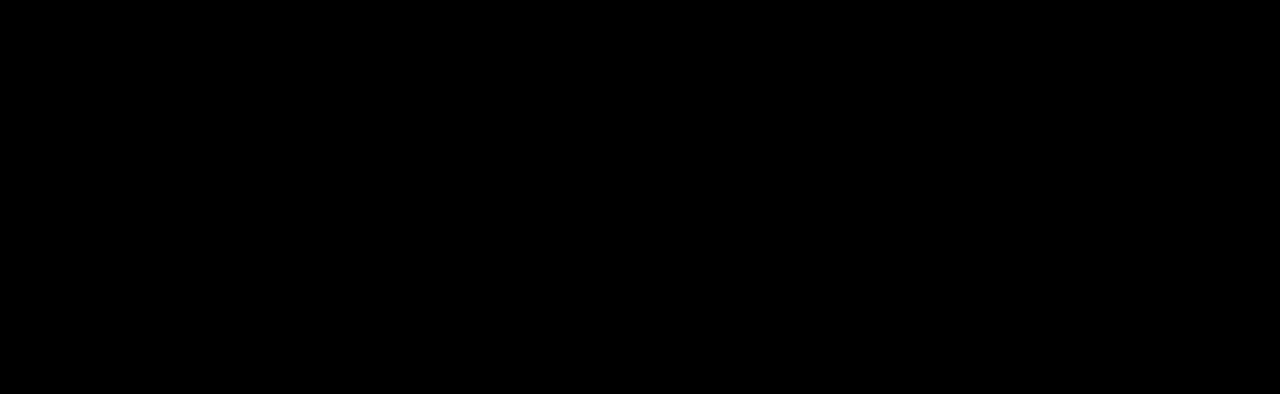
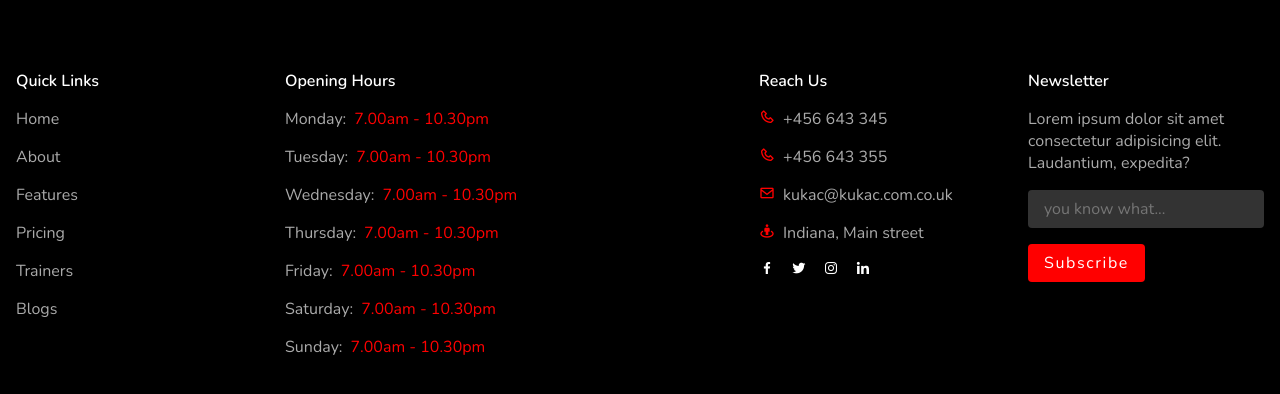
Before and after one commit to xdevtomix/mr-fitness, a React (Vite) app: page / in a window 1280 px wide. Shown: the part 5765-6159 px from the top of the page. Before the commit the page ends 5707 px from the top, so only its background shows below. Built offline with nearby package versions, Linux system fonts and the light colour scheme.

Commit message:
footer work 1

```diff
--- a/src/App.jsx
+++ b/src/App.jsx
@@ -9,6 +9,7 @@ import Trainers from "./components/Trainers";
 import Banner from "./components/Banner";
 import Testimonials from "./components/Testimonials";
 import Blogs from "./components/Blogs";
+import Footer from "./components/Footer";
 
 export default function App() {
   return (
@@ -23,6 +24,7 @@ export default function App() {
         <Banner />
         <Testimonials />
         <Blogs />
+        <Footer />
       </Container>
     </StyleSheetManager>
   )
--- /dev/null
+++ b/src/components/Footer.jsx
@@ -0,0 +1,246 @@
+import styled from "styled-components";
+
+export default function Footer() {
+    return (
+        <Container data-component="footer">
+            <GridContainer>
+
+                <div>
+                    <h5>Quick Links</h5>
+                    <ul>
+                        <li>Home</li>
+                        <li>About</li>
+                        <li>Features</li>
+                        <li>Pricing</li>
+                        <li>Trainers</li>
+                        <li>Blogs</li>
+                    </ul>
+                </div>
+
+                <div>
+                    <h5>Opening Hours</h5>
+                    <ul>
+                        <li>
+                            <span>Monday:</span><span>7.00am - 10.30pm</span>
+                        </li>
+                        <li>
+                            <span>Tuesday:</span><span>7.00am - 10.30pm</span>
+                        </li>
+                        <li>
+                            <span>Wednesday:</span><span>7.00am - 10.30pm</span>
+                        </li>
+                        <li>
+                            <span>Thursday:</span><span>7.00am - 10.30pm</span>
+                        </li>
+                        <li>
+                            <span>Friday:</span><span>7.00am - 10.30pm</span>
+                        </li>
+                        <li>
+                            <span>Saturday:</span><span>7.00am - 10.30pm</span>
+                        </li>
+                        <li>
+                            <span>Sunday:</span><span>7.00am - 10.30pm</span>
+                        </li>
+                    </ul>
+                </div>
+
+                <div>
+                    <h5>Reach Us</h5>
+                    <ul>
+                        <li>
+                            <i className='bx bx-phone'></i><span>+456 643 345</span>
+                        </li>
+                        <li>
+                            <i className='bx bx-phone'></i><span>+456 643 355</span>
+                        </li>
+                        <li>
+                            <i className='bx bx-envelope' ></i><span>kukac@kukac.com.co.uk</span>
+                        </li>
+                        <li>
+                            <i className='bx bx-street-view' ></i><span>Indiana, Main street</span>
+                        </li>
+                        <li>
+                            <div>
+                                <i className='bx bxl-facebook' ></i>
+                                <i className='bx bxl-twitter' ></i>
+                                <i className='bx bxl-instagram' ></i>
+                                <i className='bx bxl-linkedin' ></i>
+                            </div>
+                        </li>
+                    </ul>
+                </div>
+
+                <div>
+                    <h5>Newsletter</h5>
+                    <p>Lorem ipsum dolor sit amet consectetur adipisicing elit. Laudantium, expedita?</p>
+                    <input placeholder="you know what..." />
+                    <button>Subscribe</button>
+                </div>
+
+            </GridContainer>
+        </Container>
+    );
+}
+
+const Container = styled.section`
+    margin-top: 4rem;
+    padding: 0 1rem 4rem 1rem;
+
+    @media(min-width: 768px) {
+        margin-top: 6rem;
+    }
+
+    @media(min-width: 1024px) {
+        margin-top: 8rem;
+    }
+
+    @media(min-width: 1536px) {
+        padding: 0 4rem 4rem 4rem;
+    }
+`;
+
+const GridContainer = styled.div`
+    display: grid;
+    grid-template-columns: 1fr;
+    gap: 4rem;
+
+    @media(min-width: 768px) {
+        grid-template-columns: 1fr 1fr;
+    }
+
+    @media(min-width: 1024px) {
+        grid-template-columns: 1fr 2fr 1fr 1fr;
+    }
+
+    >div:nth-child(1) {
+
+        h5 {
+            font-size: 1rem;
+            color: var(--white);
+            margin-bottom: 1rem;
+        }
+
+        ul {
+            list-style-type: none;
+            display: flex;
+            flex-direction: column;
+            gap: 1rem;
+
+            li {
+                font-size: 1rem;
+                color: var(--light-white);
+                cursor: pointer;
+            }
+        }
+    }
+
+    >div:nth-child(2) {
+
+        h5 {
+            font-size: 1rem;
+            color: var(--white);
+            margin-bottom: 1rem;
+        }
+
+        ul {
+            list-style-type: none;
+            display: flex;
+            flex-direction: column;
+            gap: 1rem;
+
+            li {
+
+                span:nth-child(1) {
+                    font-size: 1rem;
+                    color: var(--light-white);
+                    display: inline-block;
+                    margin-right: 0.5rem;
+                }
+
+                span:nth-child(2) {
+                    font-size: 1rem;
+                    color: var(--red);
+                }
+            }
+        }
+    }
+
+    >div:nth-child(3) {
+
+        h5 {
+            font-size: 1rem;
+            color: var(--white);
+            margin-bottom: 1rem;
+        }
+
+        ul {
+            list-style-type: none;
+            display: flex;
+            flex-direction: column;
+            gap: 1rem;
+
+            li {
+
+                >i {
+                    font-size: 1rem;
+                    color: var(--red);
+                    margin-right: 0.5rem;
+                }
+
+                span {
+                    font-size: 1rem;
+                    color: var(--light-white);
+                }
+
+                div {
+                    display: flex;
+                    gap: 1rem;
+
+                    i {
+                        font-size: 1rem;
+                        color: var(--white);
+                        cursor: pointer;
+                    }
+                }
+            }
+        }
+    }
+
+    >div:nth-child(4) {
+
+        h5 {
+            font-size: 1rem;
+            color: var(--white);
+            margin-bottom: 1rem;
+        }
+
+        p {
+            font-size: 1rem;
+            color: var(--light-white);
+            margin-bottom: 1rem;
+        }
+
+        input {
+            font-size: 1rem;
+            color: var(--light-white);
+            background: #333;
+            border: none;
+            outline: none;
+            padding: 0.5rem 1rem;
+            border-radius: 0.25rem;
+            display: block;
+            margin-bottom: 1rem;
+        }
+
+        button {
+            cursor: pointer;
+            background: var(--red);
+            color: var(--white);
+            width: max-content;
+            padding: 0.5rem 1rem;
+            border-radius: 0.25rem;
+            letter-spacing: 0.1rem;
+            font-size: 1rem;
+        }
+    }
+`;
```
